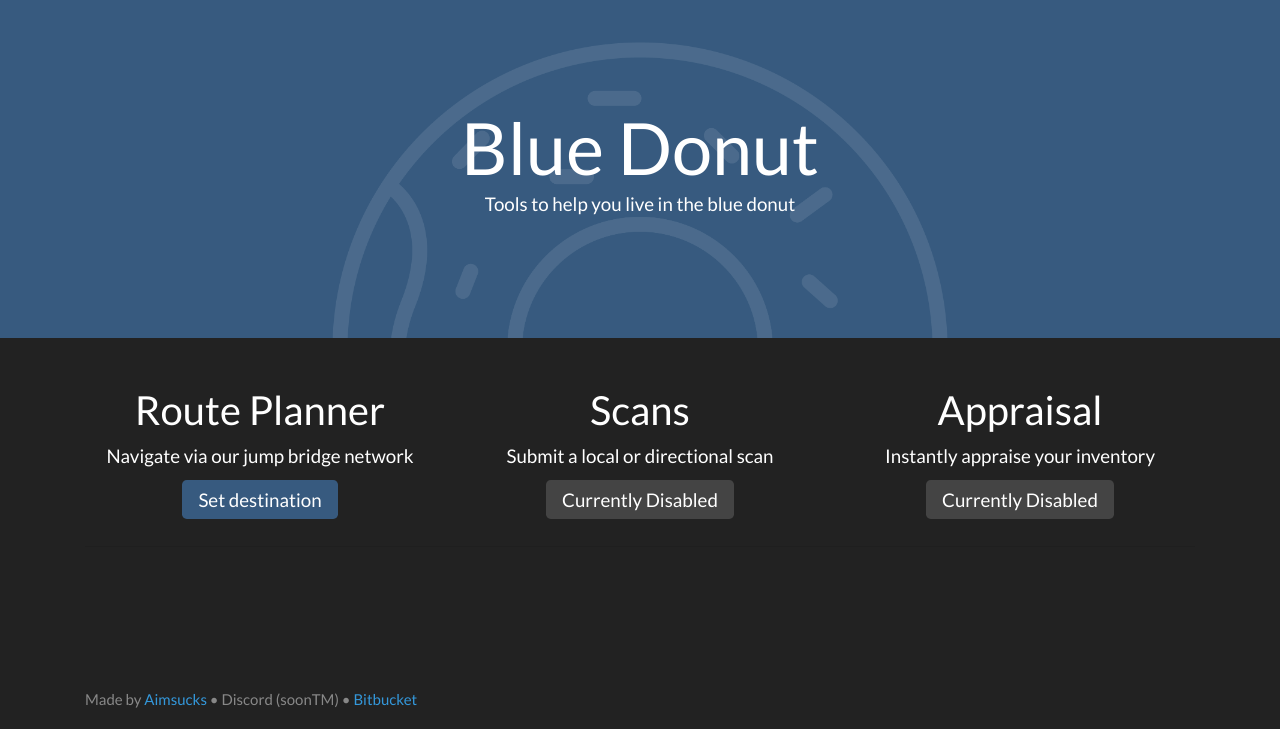
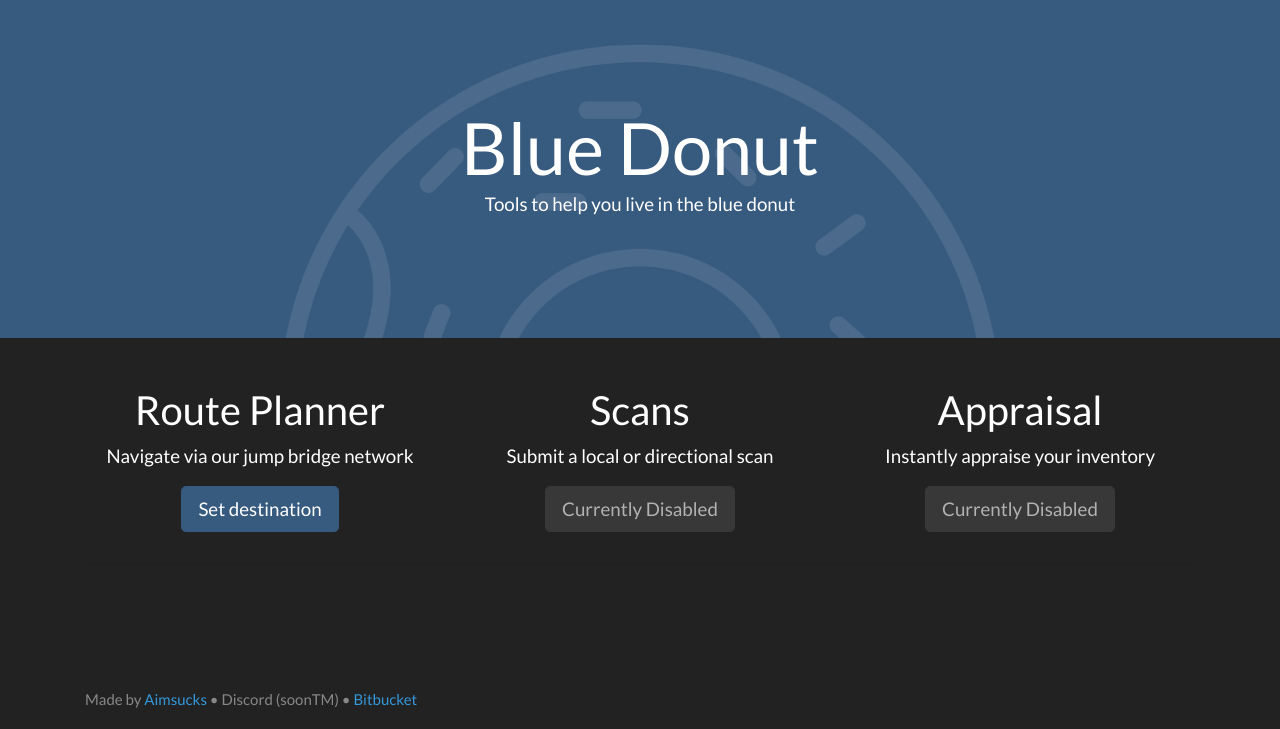
Before and after one commit to Aimsucks/blue-donut, a Django app: page / in a window 1280 px wide. Shown: the part 71-800 px from the top of the page. Run offline with Django 3.2, Linux system fonts and the light colour scheme; some libraries are stand-ins or nearby versions.

Commit message:
Fixed up the homepage a little!

```diff
--- a/homepage/templates/homepage/home.html
+++ b/homepage/templates/homepage/home.html
@@ -7,7 +7,7 @@
 <style>
 .masthead {
     background: url('{% static 'img/donut.png' %}');
-    background-size: 50%;
+    background-size: 750px;
     background-repeat: no-repeat;
     background-position: center 30px;
 }
@@ -35,17 +35,17 @@
         <div class="col-md-4 text-center">
             <h2>Route Planner</h2>
             <p class="lead">Navigate via our jump bridge network</p>
-            <p><a class="btn-lg btn-primary" href="{% url 'route_planner:planner' %}" role="button">Set destination</a></p>
+            <p><a class="btn btn-lg btn-primary" href="{% url 'route_planner:planner' %}" role="button">Set destination</a></p>
         </div>
         <div class="col-md-4 text-center">
             <h2>Scans</h2>
             <p class="lead">Submit a local or directional scan</p>
-            <p><a class="btn-lg btn-secondary disabled" href="#" role="button">Currently Disabled</a></p>
+            <p><a class="btn btn-lg btn-secondary disabled" href="#" role="button">Currently Disabled</a></p>
         </div>
         <div class="col-md-4 text-center">
             <h2>Appraisal</h2>
             <p class="lead">Instantly appraise your inventory</p>
-            <p><a class="btn-lg btn-secondary disabled" href="#" role="button">Currently Disabled</a></p>
+            <p><a class="btn btn-lg btn-secondary disabled" href="#" role="button">Currently Disabled</a></p>
         </div>
     </div>
 
```
